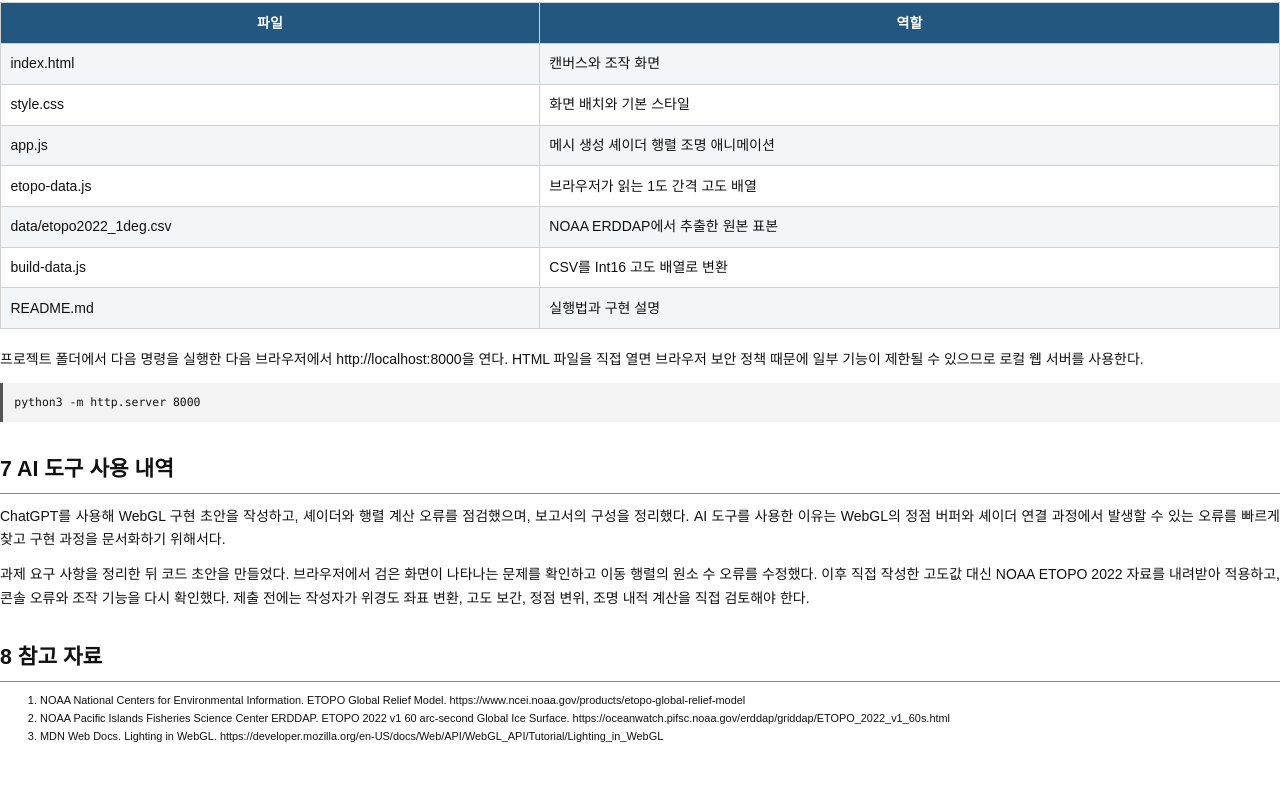
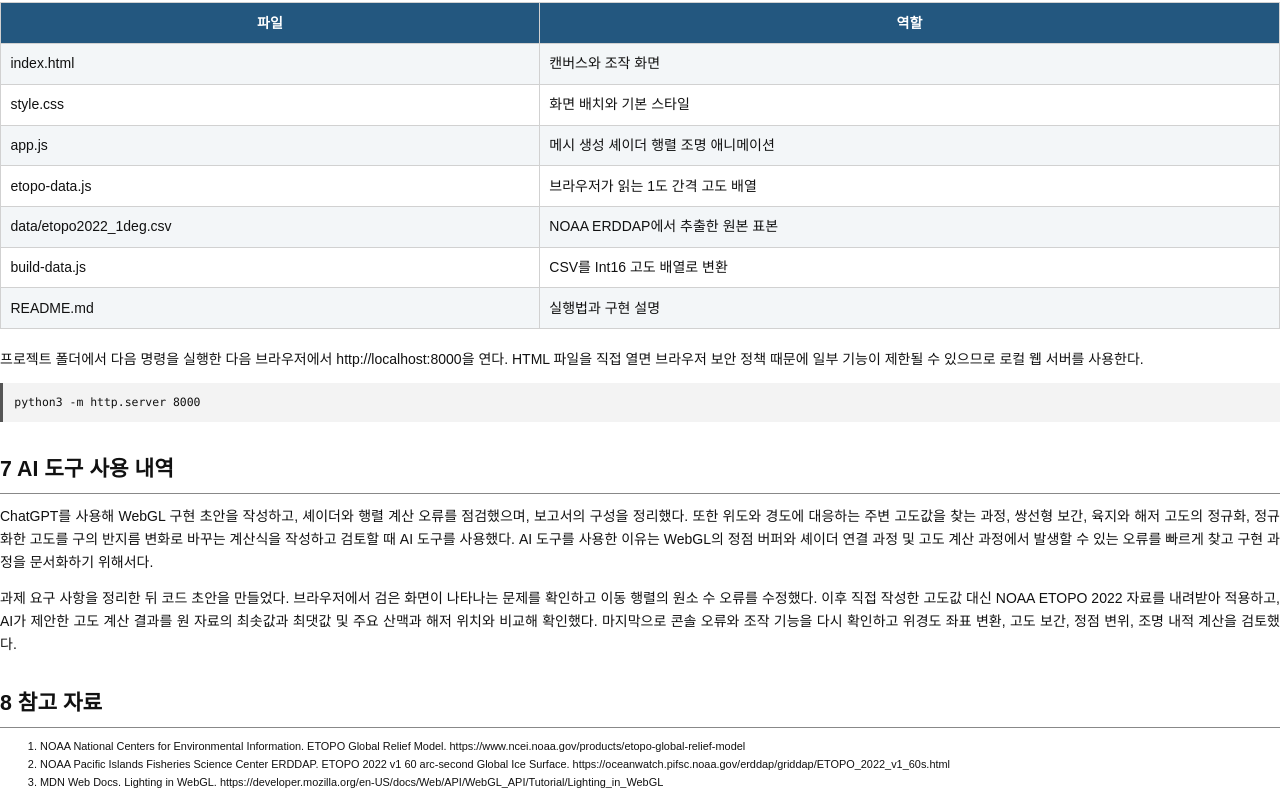
Before and after one commit to stone0min/webgl-earth-terrain, a plain HTML site: page report/report.html in a window 1280 px wide. Shown: the part 5625-6425 px from the top of the page. Before the commit the page ends 6379 px from the top, so only its background shows below. Drawn offline with Linux system fonts and the light colour scheme.

Commit message:
Document AI use in elevation calculations

```diff
--- a/report/report.html
+++ b/report/report.html
@@ -130,8 +130,8 @@ lightAngle += deltaTime × lightSpeed</div>
 <div class="code">python3 -m http.server 8000</div>
 
 <h2>7 AI 도구 사용 내역</h2>
-<p>ChatGPT를 사용해 WebGL 구현 초안을 작성하고, 셰이더와 행렬 계산 오류를 점검했으며, 보고서의 구성을 정리했다. AI 도구를 사용한 이유는 WebGL의 정점 버퍼와 셰이더 연결 과정에서 발생할 수 있는 오류를 빠르게 찾고 구현 과정을 문서화하기 위해서다.</p>
-<p>과제 요구 사항을 정리한 뒤 코드 초안을 만들었다. 브라우저에서 검은 화면이 나타나는 문제를 확인하고 이동 행렬의 원소 수 오류를 수정했다. 이후 직접 작성한 고도값 대신 NOAA ETOPO 2022 자료를 내려받아 적용하고, 콘솔 오류와 조작 기능을 다시 확인했다. 제출 전에는 작성자가 위경도 좌표 변환, 고도 보간, 정점 변위, 조명 내적 계산을 직접 검토해야 한다.</p>
+<p>ChatGPT를 사용해 WebGL 구현 초안을 작성하고, 셰이더와 행렬 계산 오류를 점검했으며, 보고서의 구성을 정리했다. 또한 위도와 경도에 대응하는 주변 고도값을 찾는 과정, 쌍선형 보간, 육지와 해저 고도의 정규화, 정규화한 고도를 구의 반지름 변화로 바꾸는 계산식을 작성하고 검토할 때 AI 도구를 사용했다. AI 도구를 사용한 이유는 WebGL의 정점 버퍼와 셰이더 연결 과정 및 고도 계산 과정에서 발생할 수 있는 오류를 빠르게 찾고 구현 과정을 문서화하기 위해서다.</p>
+<p>과제 요구 사항을 정리한 뒤 코드 초안을 만들었다. 브라우저에서 검은 화면이 나타나는 문제를 확인하고 이동 행렬의 원소 수 오류를 수정했다. 이후 직접 작성한 고도값 대신 NOAA ETOPO 2022 자료를 내려받아 적용하고, AI가 제안한 고도 계산 결과를 원 자료의 최솟값과 최댓값 및 주요 산맥과 해저 위치와 비교해 확인했다. 마지막으로 콘솔 오류와 조작 기능을 다시 확인하고 위경도 좌표 변환, 고도 보간, 정점 변위, 조명 내적 계산을 검토했다.</p>
 
 <h2>8 참고 자료</h2>
 <ol class="refs">
```
